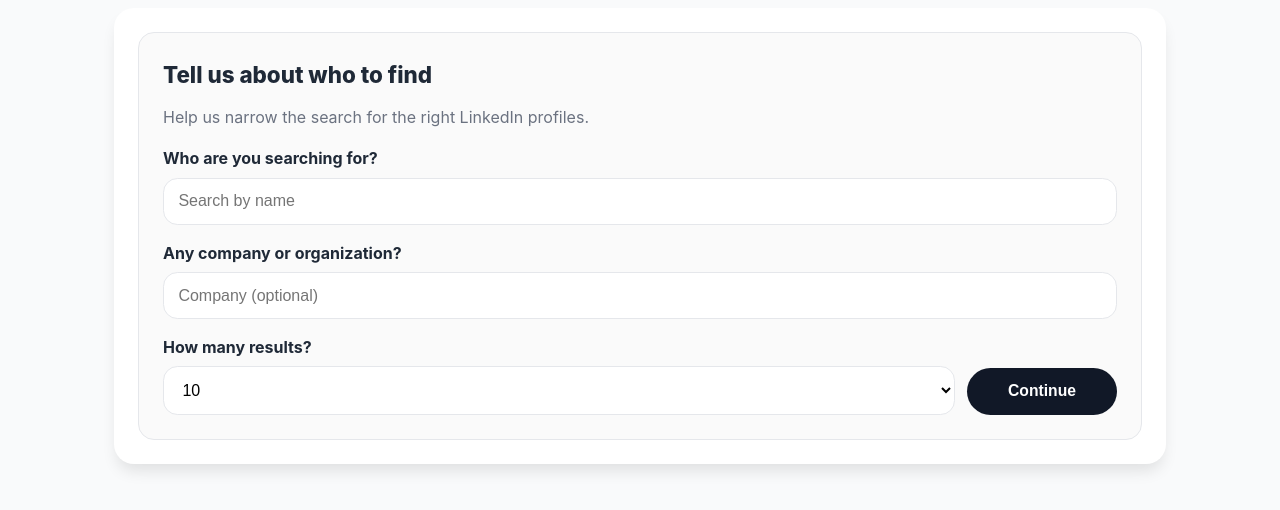
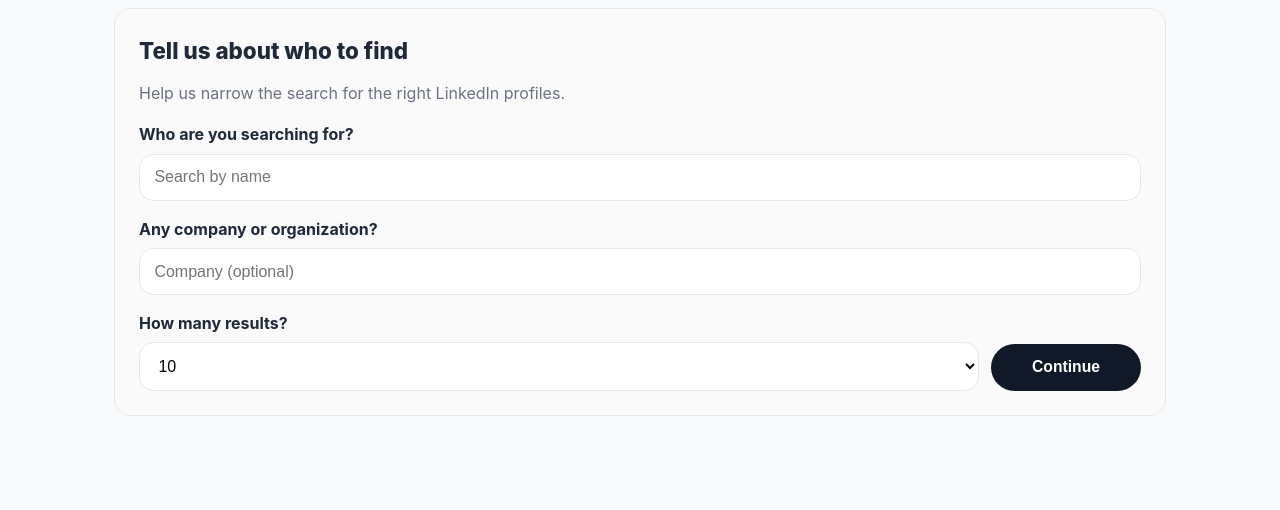
Before and after one commit to Kedaar-NR/people-parse, a FastAPI app: page / in a window 1280 px wide. Shown: the part 40-550 px from the top of the page. Run offline with FastAPI, Linux system fonts and the light colour scheme.

Commit message:
Remove outer card shell

```diff
--- a/static/css/style.css
+++ b/static/css/style.css
@@ -41,10 +41,6 @@ body {
 }
 
 .search-shell {
-    background: white;
-    padding: 1.5rem;
-    border-radius: 1.25rem;
-    box-shadow: var(--shadow-lg);
     margin-bottom: 2rem;
 }
 
```
